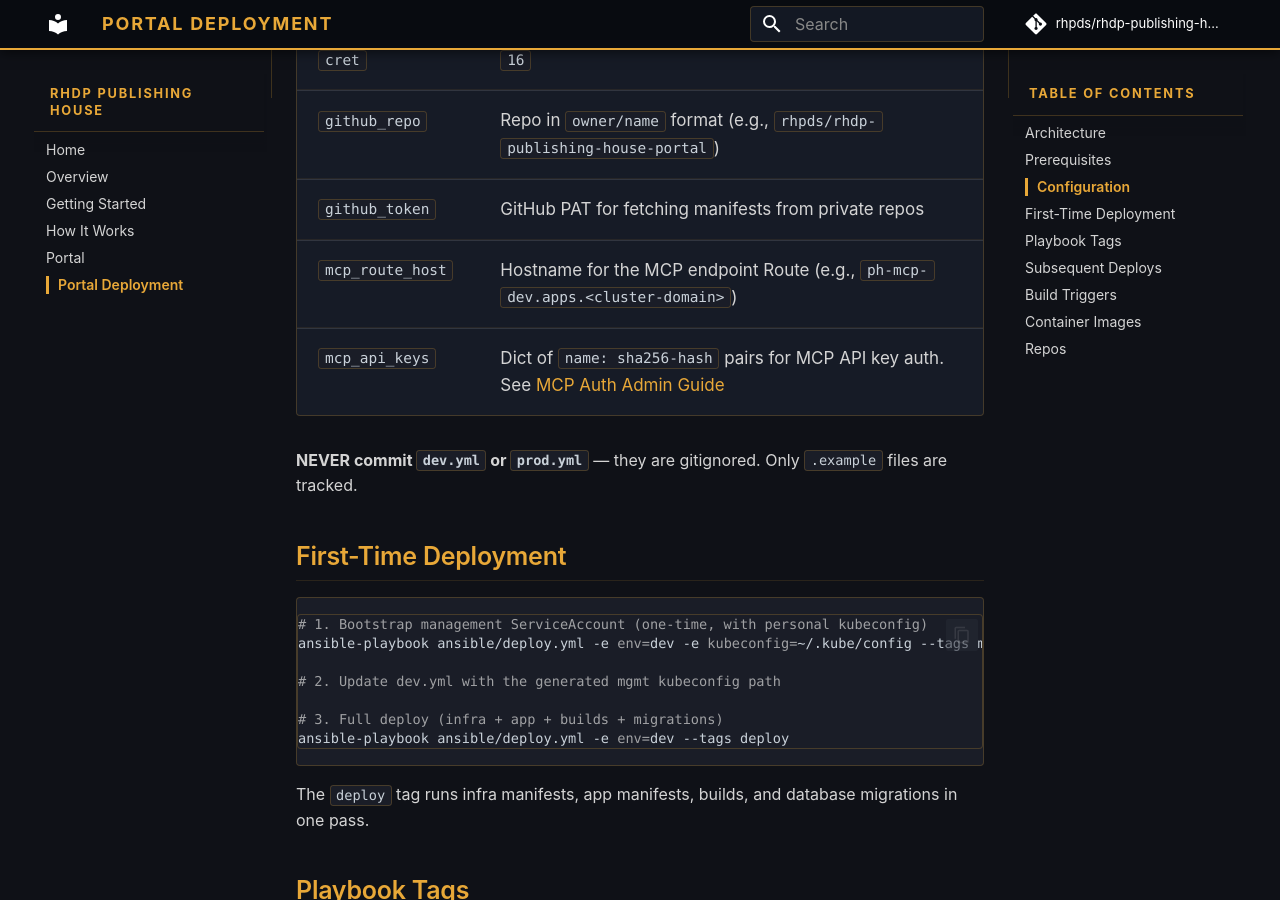
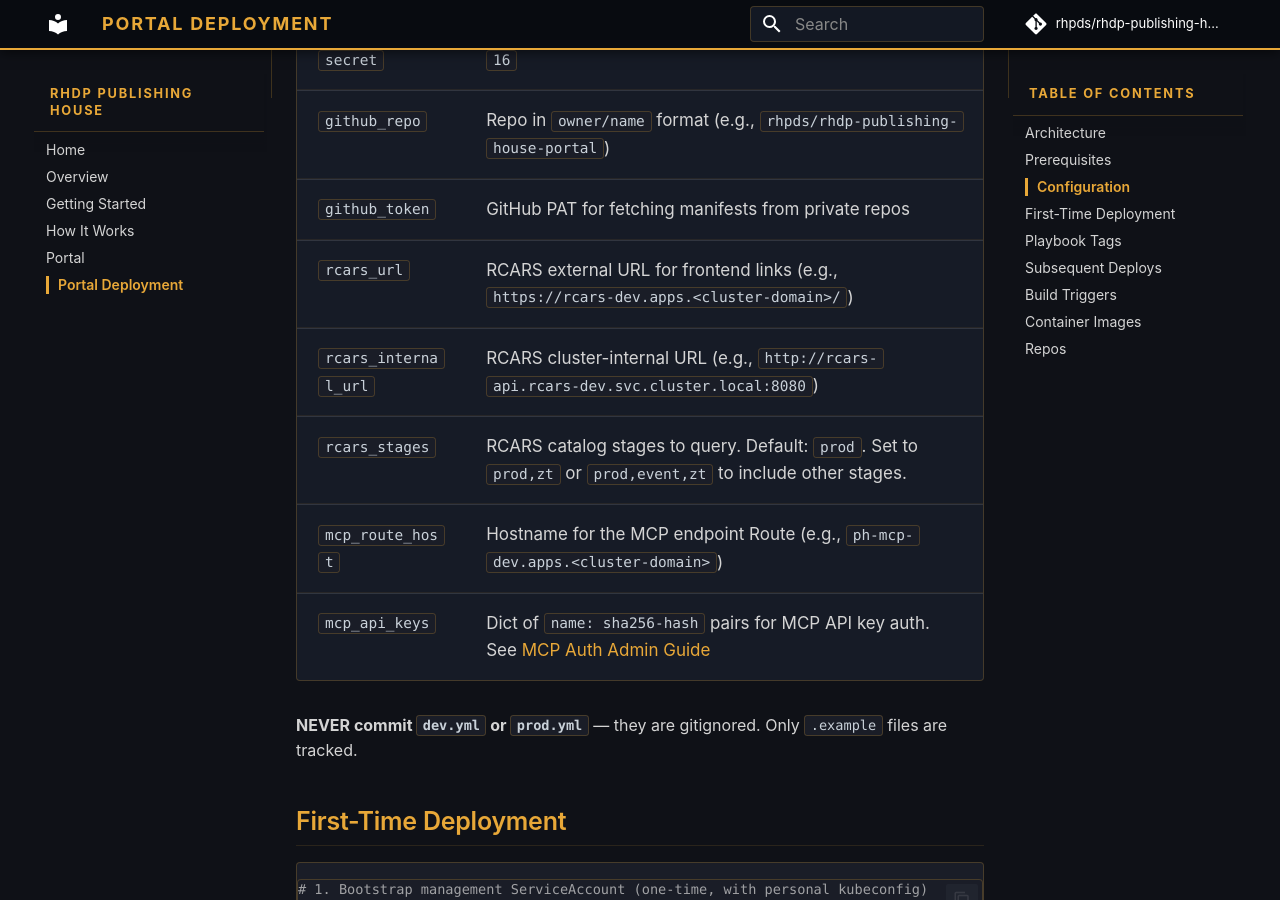
Before and after one commit to treddy08/rhdp-publishing-house, an MkDocs documentation site: the page built from docs/portal-deployment.md, in a window 1280 px wide and 900 px high, scrolled down 1662 px. Built offline with MkDocs 1.6.1 and Material for MkDocs 9.7.7, drawn with Linux system fonts in a browser that asks for light colours; comment, search, counter and statistics services are not loaded.

Commit message:
docs: Add rcars_stages and rcars_url to deployment config table
Co-Authored-By: Claude Opus 4.6 (1M context) <noreply@anthropic.com>

```diff
--- a/docs/portal-deployment.md
+++ b/docs/portal-deployment.md
@@ -51,6 +51,9 @@ Fill in all `CHANGEME` values:
 | `oauth_cookie_secret` | OAuth cookie secret — generate with `openssl rand -hex 16` |
 | `github_repo` | Repo in `owner/name` format (e.g., `rhpds/rhdp-publishing-house-portal`) |
 | `github_token` | GitHub PAT for fetching manifests from private repos |
+| `rcars_url` | RCARS external URL for frontend links (e.g., `https://rcars-dev.apps.<cluster-domain>/`) |
+| `rcars_internal_url` | RCARS cluster-internal URL (e.g., `http://rcars-api.rcars-dev.svc.cluster.local:8080`) |
+| `rcars_stages` | RCARS catalog stages to query. Default: `prod`. Set to `prod,zt` or `prod,event,zt` to include other stages. |
 | `mcp_route_host` | Hostname for the MCP endpoint Route (e.g., `ph-mcp-dev.apps.<cluster-domain>`) |
 | `mcp_api_keys` | Dict of `name: sha256-hash` pairs for MCP API key auth. See [MCP Auth Admin Guide](admin/mcp-auth.md) |
 
```
